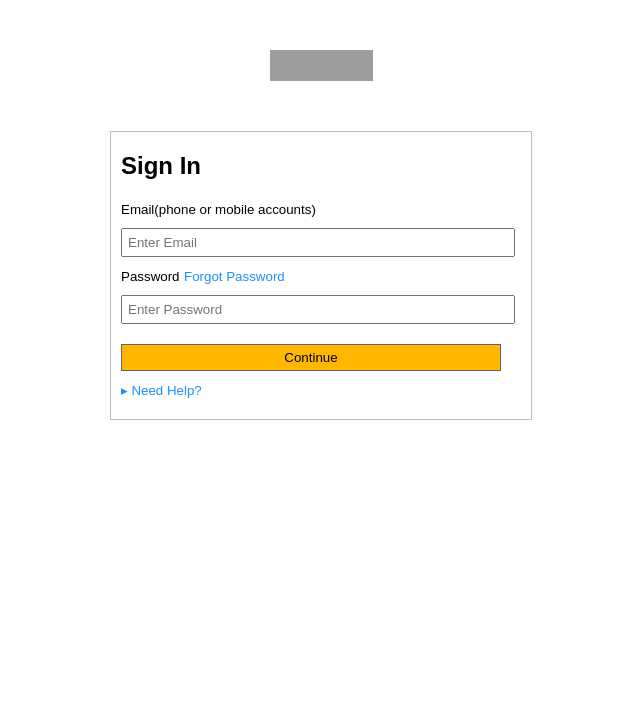
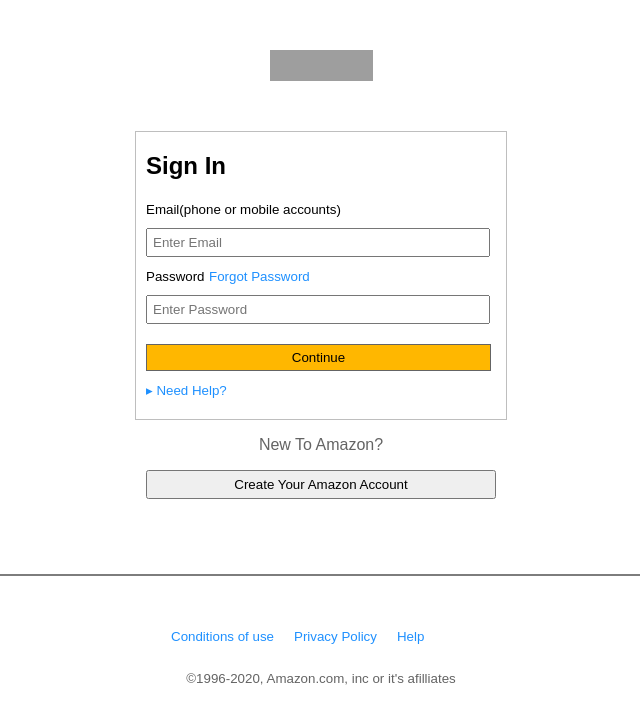
Before and after one commit to GeekAndDestroy/week1day2_hw, a plain HTML site: page index.html in a window 1280 px wide. Shown: the whole page, without its empty margins (319-959 px from the left). Drawn offline with Linux system fonts and the light colour scheme; grey boxes are pictures that could not be loaded.

Commit message:
footer added

```diff
--- a/css/main.css
+++ b/css/main.css
@@ -1,7 +1,6 @@
 body {
   margin: 0;
   font-family: Arial, Helvetica, sans-serif;
-
 }
 #logo {
   margin: 50px auto;
@@ -20,27 +19,68 @@
 
 #main-box {
   border: 1px solid rgb(190, 190, 190);
-    margin: 50px auto 10px;
+  margin: 50px auto 0;
   padding: 0 10px 20px;
-    width: 400px
+  width: 350px;
 }
-
 
 label {
   font-size: smaller;
 }
 
-input, button {
-    width: 380px;
+input,
+#continue {
+  width: 330px;
   margin: 10px 0;
   padding: 5px;
 }
 
-#pw-label {
-    margin-top: 10px;
+#continue {
+  background-color: rgb(255, 183, 0);
+  border: 1px solid rgb(100, 100, 100);
+  width: 345px
+}
+#new {
+  width: 350px;
+  margin: 0 auto 0;
+  display: flex;
+  justify-content: center;
+  flex-wrap: wrap;
+  color: rgb(100, 100, 100);
 }
 
-button {
-    background-color: rgb(255, 183, 0);
-    border: 1px solid rgb(100, 100, 100);
+#new-account {
+  width: 350px;
+  /* margin: 10px 0; */
+  padding: 5px;
 }
+
+footer {
+  border-top: 2px solid rgb(125, 125, 125);
+  margin-top: 75px;
+  padding: 25px;
+}
+
+footer ul {
+  display: flex;
+  list-style-type: none;
+  justify-content: space-between;
+
+}
+
+footer li {
+  margin: 10px;
+}
+
+footer div {
+  width: 400px;
+  margin: 0 auto 0;
+  display: flex;
+  flex-wrap: wrap;
+  color: rgb(100, 100, 100);
+}
+
+footer p {
+    font-size: smaller;
+    margin: 0 auto
+}
--- a/index.html
+++ b/index.html
@@ -15,7 +15,7 @@
       <form>
         <label for="email">Email(phone or mobile accounts)</label>
         <input type="text" name="email" id="email" placeholder="Enter Email" />
-        <label for="Password" id="pw-label">Password</label>
+        <label for="Password">Password</label>
         <a href="#" id="lostpw">Forgot Password</a>
         <input
           type="text"
@@ -23,11 +23,25 @@
           id="Password"
           placeholder="Enter Password"
         />
-        <button type="submit">Continue</button>
+        <button type="submit" id="continue">Continue</button>
         <div>
-            <a href="#">▸ Need Help?</a>
+          <a href="#">▸ Need Help?</a>
         </div>
       </form>
     </div>
+    <div id="new">
+      <p>New To Amazon?</p>
+      <button type="submit" id="new-account">Create Your Amazon Account</button>
+    </div>
+    <footer>
+      <div>
+        <ul>
+          <li><a href="#">Conditions of use</a></li>
+          <li><a href="#">Privacy Policy</a></li>
+          <li><a href="#">Help</a></li>
+        </ul>
+        <p>&copy;1996-2020, Amazon.com, inc or it's afilliates</p>
+      </div>
+    </footer>
   </body>
 </html>
```
Lines whose indentation alone changed are shown as unchanged.
